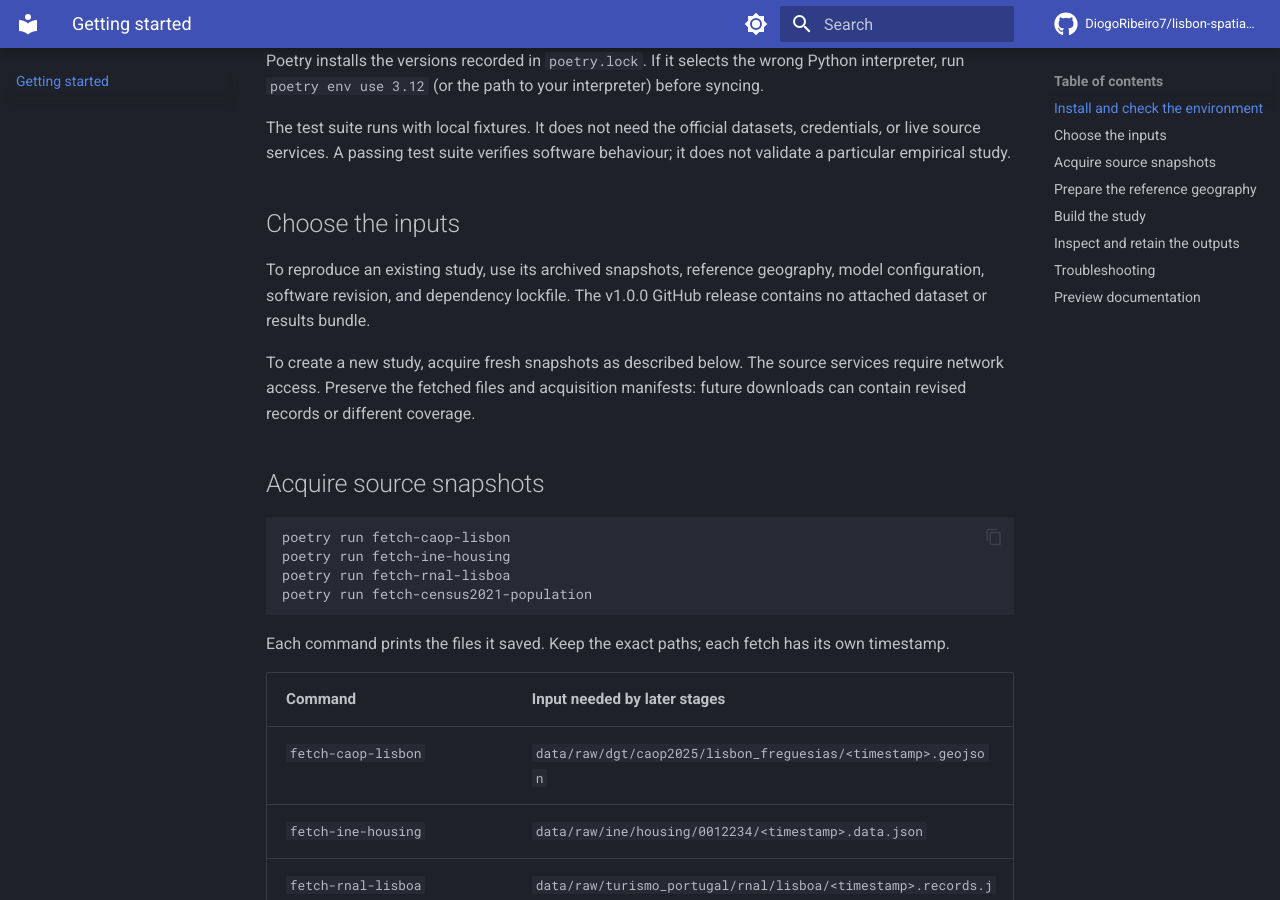
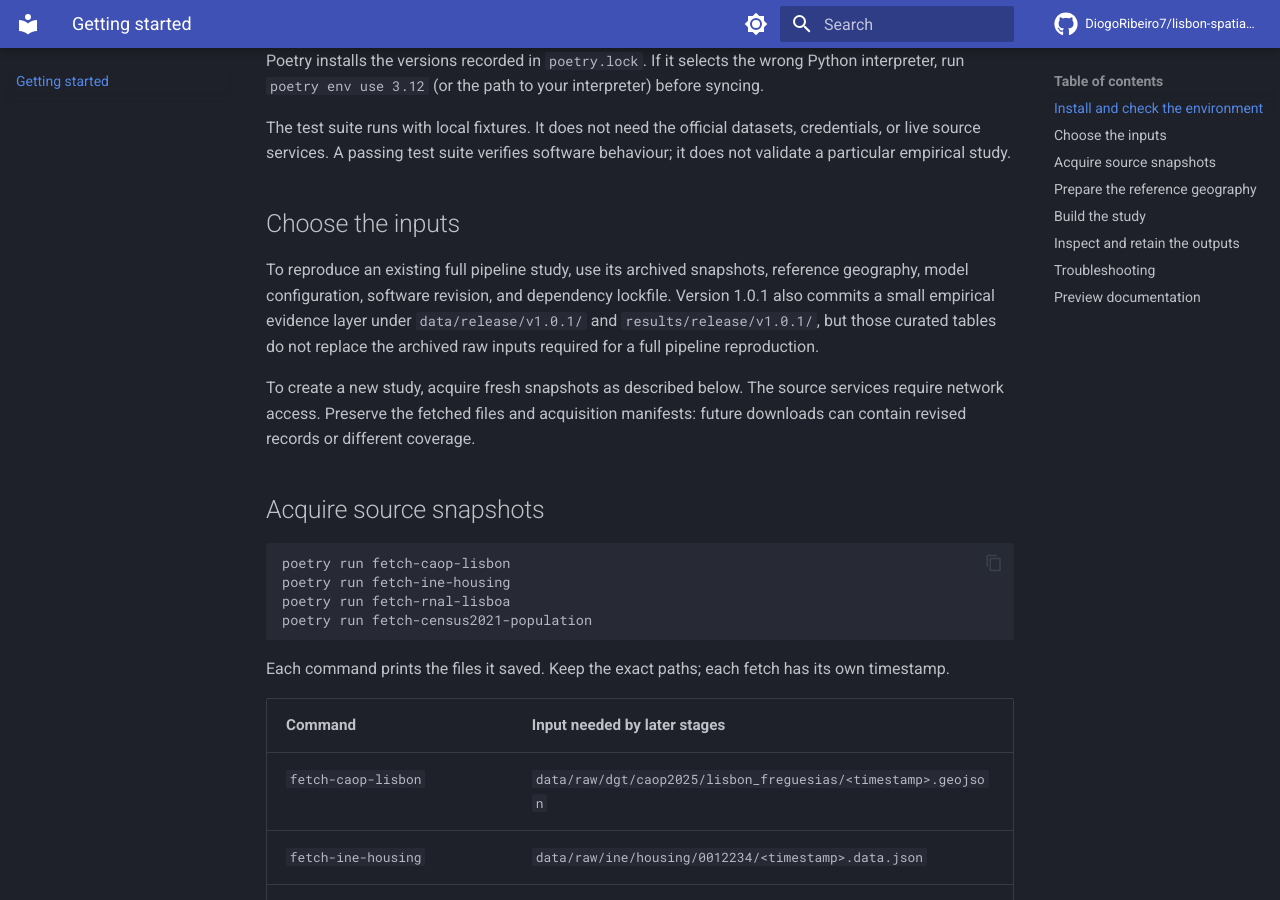
Before and after one commit to DiogoRibeiro7/lisbon-spatial-dynamics, an MkDocs documentation site: the page built from docs/getting-started.md, in a window 1280 px wide and 900 px high, scrolled down 480 px. Built offline with MkDocs 1.6.1 and Material for MkDocs 9.7.7, drawn with Linux system fonts in a browser that asks for light colours; comment, search, counter and statistics services are not loaded.

Commit message:
docs: describe v1.0.1 committed evidence

```diff
--- a/docs/getting-started.md
+++ b/docs/getting-started.md
@@ -18,7 +18,7 @@ The test suite runs with local fixtures. It does not need the official datasets,
 
 ## Choose the inputs
 
-To reproduce an existing study, use its archived snapshots, reference geography, model configuration, software revision, and dependency lockfile. The v1.0.0 GitHub release contains no attached dataset or results bundle.
+To reproduce an existing full pipeline study, use its archived snapshots, reference geography, model configuration, software revision, and dependency lockfile. Version 1.0.1 also commits a small empirical evidence layer under `data/release/v1.0.1/` and `results/release/v1.0.1/`, but those curated tables do not replace the archived raw inputs required for a full pipeline reproduction.
 
 To create a new study, acquire fresh snapshots as described below. The source services require network access. Preserve the fetched files and acquisition manifests: future downloads can contain revised records or different coverage.
 
```
